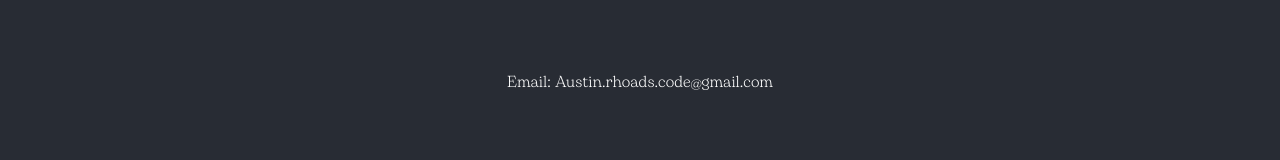
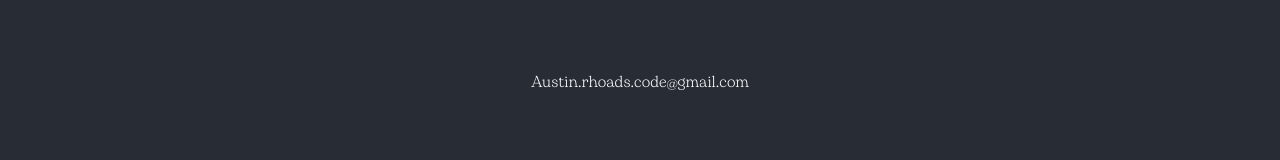
Before and after one commit to AustinRhoads/ar-code, a React (Create React App) app: page / in a window 1280 px wide. Shown: the part 3453-3613 px from the top of the page. Built offline with nearby package versions, Linux system fonts and the light colour scheme.

Commit message:
email better

```diff
--- a/src/components/Contact.js
+++ b/src/components/Contact.js
@@ -8,7 +8,7 @@ class Contact extends Component {
             <section id="contact-div">
                 <div id="contact-header">CONTACT ME</div>
                 <div id="contacts_list">
-                    <div className="contact-element" id="contact-email-div">Email: Austin.rhoads.code@gmail.com</div>
+                    <div className="contact-element" id="contact-email-div">Austin.rhoads.code@gmail.com</div>
                     <div className="contact-element" id="contact-linkedin-div icon-element"><a href="https://www.linkedin.com/in/austinrhoads-code/"><img alt ="" src={linkedin_blue} /></a></div>
                     <div className="contact-element" id="contact-github-div icon-element"><a href ="https://github.com/AustinRhoads" ><img alt="" src={white_git} /></a></div>
                 </div>
```
